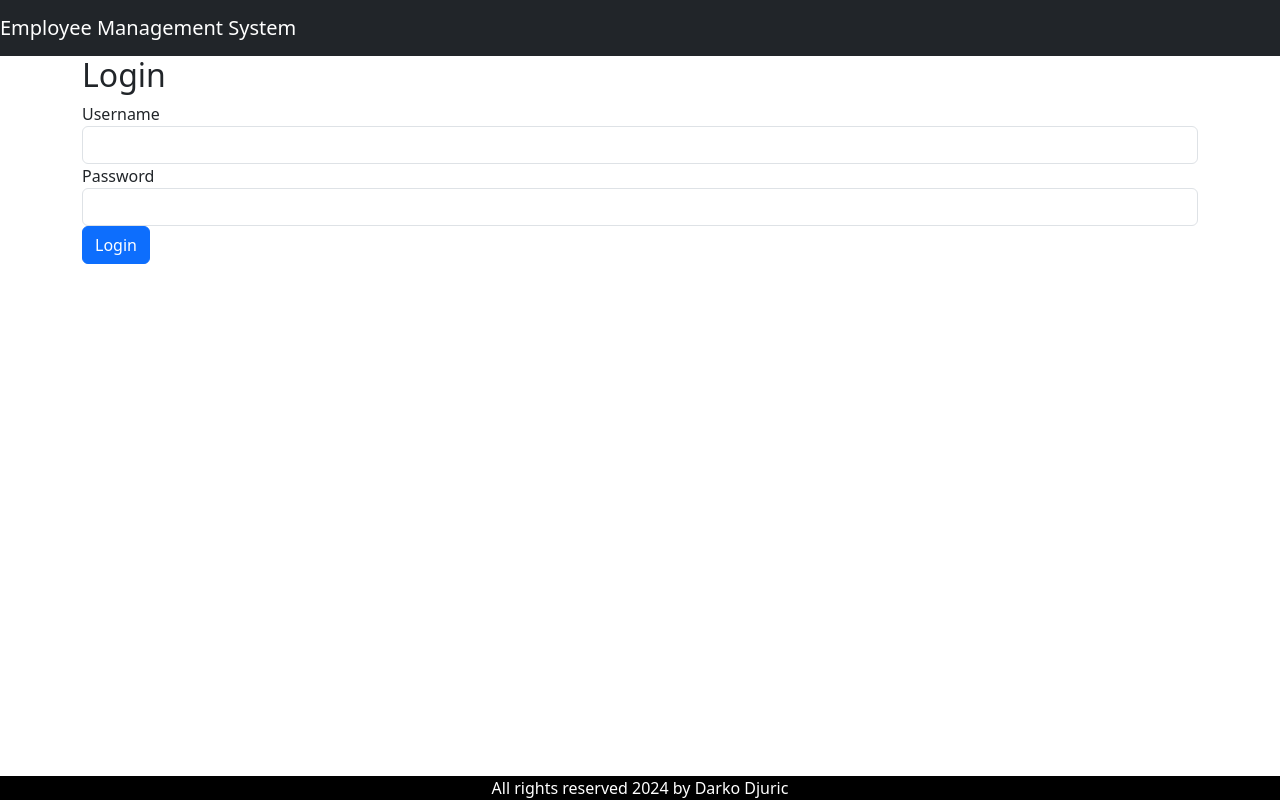
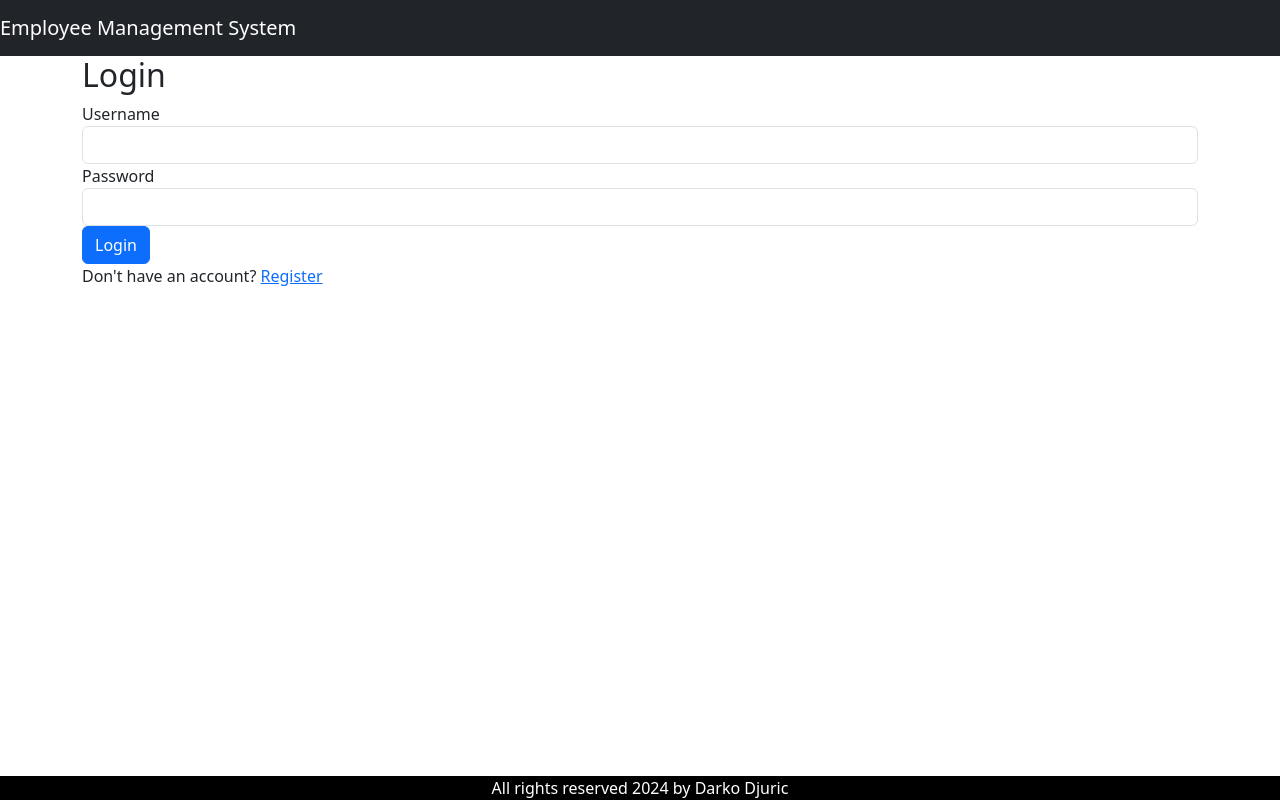
Before and after one commit to 9darko5/java-spring-boot-react-projects, a React (Vite) app in the folder ems-frontend/: page /login in a window 1280 px wide. Built offline with nearby package versions, Linux system fonts and the light colour scheme.

Commit message:
#11 small fixes

```diff
--- a/ems-frontend/src/components/LoginComponent.jsx
+++ b/ems-frontend/src/components/LoginComponent.jsx
@@ -30,7 +30,8 @@ const LoginComponent = () => {
           <label>Password</label>
           <input type="password" className="form-control" value={password} onChange={(e) => setPassword(e.target.value)} />
         </div>
-        <button type="submit" className="btn btn-primary">Login</button>
+        <button type="submit" className="btn btn-primary">Login</button><br/>
+        <span>Don't have an account? </span><a href='register'>Register</a>
       </form>
     </div>
   );
--- a/ems-frontend/src/components/RegisterComponent.jsx
+++ b/ems-frontend/src/components/RegisterComponent.jsx
@@ -29,7 +29,8 @@ const RegisterComponent = () => {
           <label>Password</label>
           <input type="password" className="form-control" value={password} onChange={(e) => setPassword(e.target.value)} />
         </div>
-        <button type="submit" className="btn btn-primary">Register</button>
+        <button type="submit" className="btn btn-primary">Register</button><br/>
+        <span>Have an account? </span><a href='login'>Log in</a>
       </form>
     </div>
   );
```
